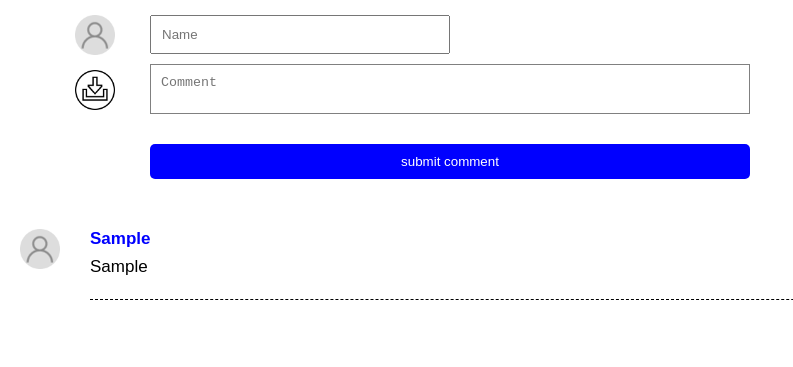
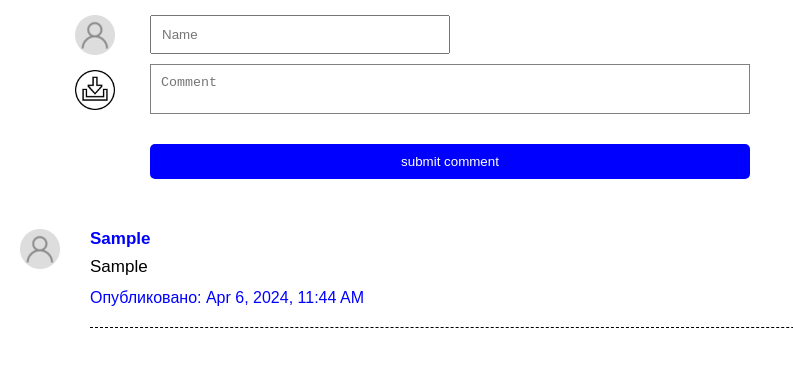
Before and after one commit to Natan2511/comments, a plain HTML site: page index.html in a window 1280 px wide. Both pictures are taken after typing "Sample", "Sample" into the empty fields and a click on the button "submit comment". Shown: the part 101-468 px from the top of the page, without its empty margins (0-793 px from the left). Drawn offline with Linux system fonts and the light colour scheme.

Commit message:
update in data

```diff
--- a/css/style.css
+++ b/css/style.css
@@ -118,12 +118,7 @@ button {
 
 .download-avatar{
         position: absolute;
-        cursor: pointer;
         left: 25px;
-            &:hover {
-                transform: scale(1.1);
-                transition: all 200ms ease;
-            }
 }
 
 .avatar{
@@ -171,3 +166,8 @@ button {
     height: 18px;
     margin-top: 20px;
 }
+
+.date{
+    margin-top: 10px;
+    color: blue;
+}
--- a/script/script.js
+++ b/script/script.js
@@ -8,7 +8,8 @@ document.addEventListener("DOMContentLoaded", function () {
     const newComment = createCommentElement(
       comment.name,
       comment.text,
-      comment.image
+      comment.image,
+      new Date(comment.timestamp) // передаем время публикации как объект Date
     );
     commentsList.appendChild(newComment);
   });
@@ -78,7 +79,8 @@ document.querySelector(".form").addEventListener("submit", function (event) {
 
   if (comment) {
     const commentsList = document.getElementById("commentsList");
-    const newComment = createCommentElement(name, comment, image);
+    const timestamp = new Date(); // сохраняем текущее время публикации
+    const newComment = createCommentElement(name, comment, image, timestamp);
     commentsList.appendChild(newComment);
 
     nameInput.value = "";
@@ -86,7 +88,12 @@ document.querySelector(".form").addEventListener("submit", function (event) {
     imageDisplay.innerHTML = "";
 
     const storedComments = JSON.parse(localStorage.getItem("comments")) || [];
-    const newStoredComment = { name: name, text: comment, image: image };
+    const newStoredComment = {
+      name: name,
+      text: comment,
+      image: image,
+      timestamp: timestamp,
+    };
     storedComments.push(newStoredComment);
     localStorage.setItem("comments", JSON.stringify(storedComments));
   } else {
@@ -94,21 +101,26 @@ document.querySelector(".form").addEventListener("submit", function (event) {
   }
 });
 
-function createCommentElement(name, comment, image) {
+function createCommentElement(name, comment, image, timestamp) {
+  const options = {
+    year: "numeric",
+    month: "short",
+    day: "numeric",
+    hour: "numeric",
+    minute: "numeric",
+  };
+  const dateString = timestamp.toLocaleString("en-US", options);
+
   const newComment = document.createElement("li");
   newComment.classList = "list";
   newComment.innerHTML = `
-  <label class="avatar" for="fileInputAvatar">
-              <img
-                src="./images/user.png"
-                alt="Upload Image"
-                width="40"
-                height="40"
-              />
-            </label>
+    <label class="avatar" for="fileInputAvatar">
+      <img src="./images/user.png" alt="Upload Image" width="40" height="40"/>
+    </label>
     <span class="name">${name}</span>
     <p class="text">${comment}</p>
     ${image ? `<div class="text-img">${image}</div>` : ""}
+    <p class="date">Опубликовано: ${dateString}</p>
     <div class="line"></div>
   `;
   return newComment;
```
